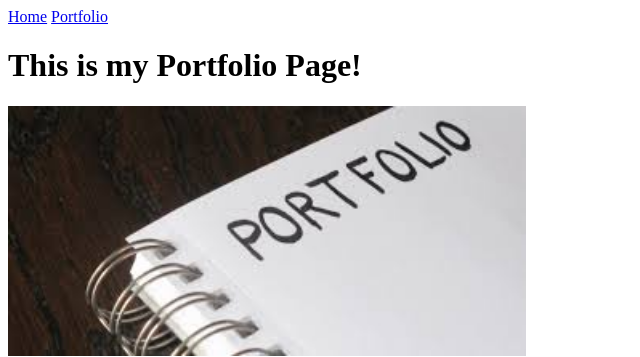
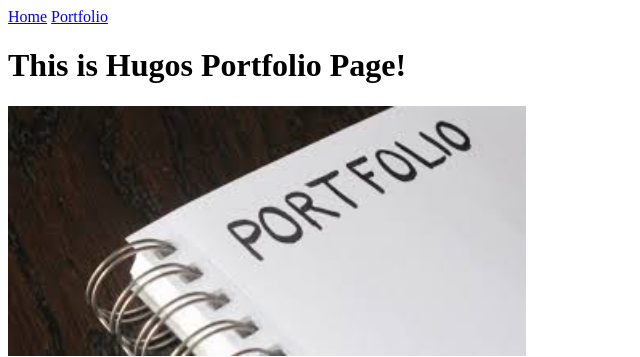
Before and after one commit to hbecerra294/hbecerra294.github.io, a plain HTML site: page my-website/portfolio.html in a window 1280 px wide. Shown: the top 357 px of the page, without its empty margins (0-640 px from the left). Drawn offline with Linux system fonts and the light colour scheme.

Commit message:
changed the heading

```diff
--- a/my-website/portfolio.html
+++ b/my-website/portfolio.html
@@ -7,7 +7,7 @@
 	  <body>
     <a href="index.html">Home</a>
     <a href="portfolio.html">Portfolio</a>
-    <h1>This is my Portfolio Page!</h1>
+    <h1>This is Hugos Portfolio Page!</h1>
     <img src="images/portfolio.jpg" height="250">
     <br>
     <a target="_blank" href="https://scratch.mit.edu">
```
